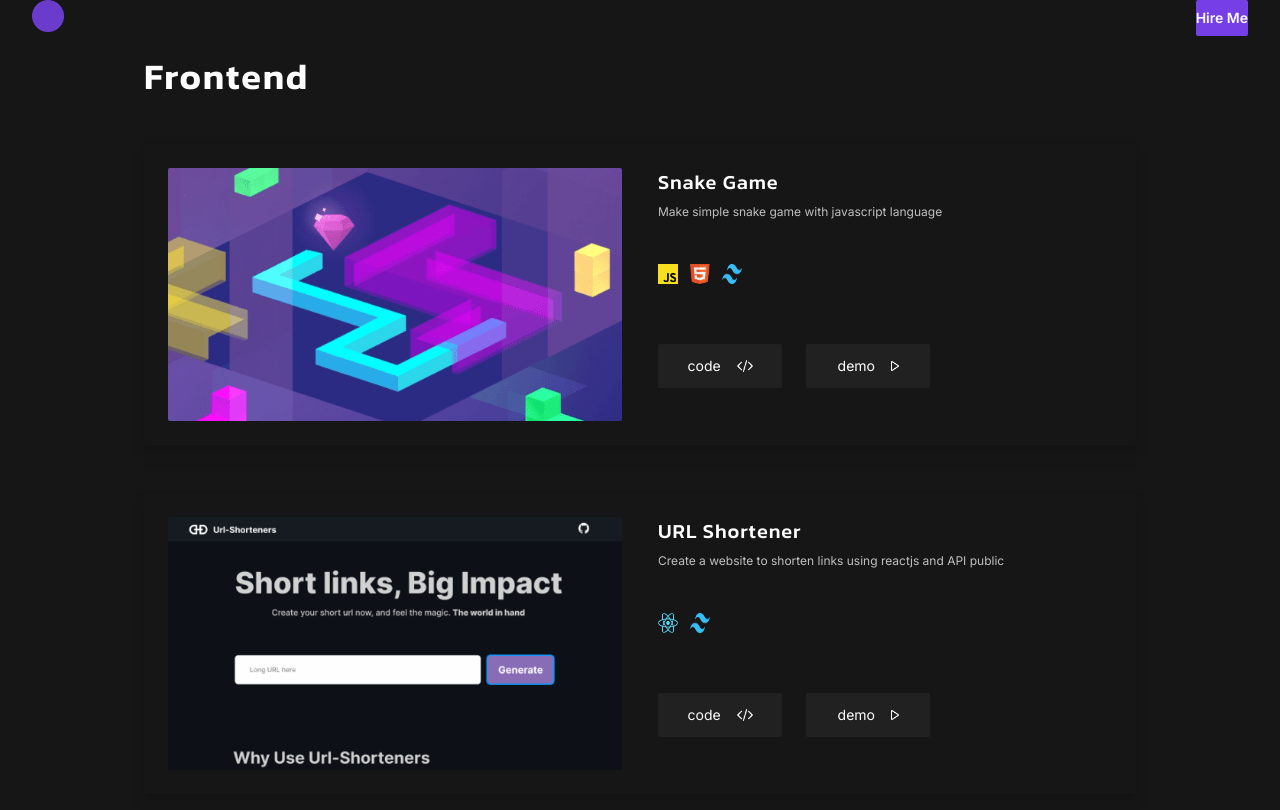
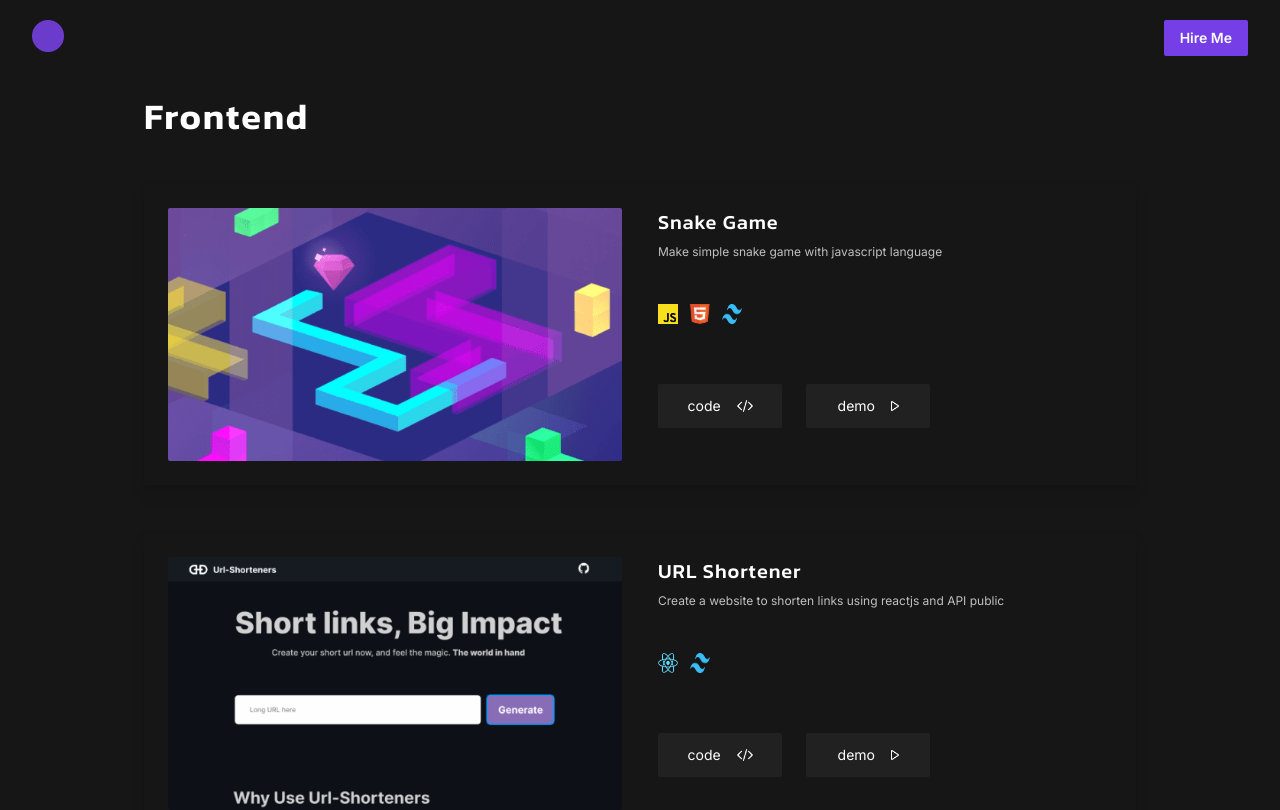
Before and after one commit to rezairfanwijaya/personal-website, a React (Create React App) app: page /frontend in a window 1280 px wide. Shown: the top 810 px of the page. Built offline with nearby package versions, Linux system fonts and the light colour scheme.

Commit message:
add: style

```diff
--- a/src/style/style.css
+++ b/src/style/style.css
@@ -919,6 +919,16 @@ video {
   padding-bottom: 0.75rem;
 }
 
+.py-5{
+  padding-top: 1.25rem;
+  padding-bottom: 1.25rem;
+}
+
+.px-4{
+  padding-left: 1rem;
+  padding-right: 1rem;
+}
+
 .pt-2{
   padding-top: 0.5rem;
 }
@@ -954,14 +964,14 @@ video {
   line-height: 2rem;
 }
 
+.text-4xl{
+  font-size: 2.25rem;
+  line-height: 2.5rem;
+}
+
 .text-lg{
   font-size: 1.125rem;
   line-height: 1.75rem;
-}
-
-.text-4xl{
-  font-size: 2.25rem;
-  line-height: 2.5rem;
 }
 
 .text-\[16px\]{
@@ -1056,11 +1066,6 @@ html {
 .hover\:bg-primary:hover{
   --tw-bg-opacity: 1;
   background-color: rgb(118 62 231 / var(--tw-bg-opacity));
-}
-
-.hover\:bg-dark-card-hover:hover{
-  --tw-bg-opacity: 1;
-  background-color: rgb(25 25 25 / var(--tw-bg-opacity));
 }
 
 .hover\:text-\[\#6B3BCB\]:hover{
@@ -1252,11 +1257,6 @@ html {
     -webkit-filter: var(--tw-blur) var(--tw-brightness) var(--tw-contrast) var(--tw-grayscale) var(--tw-hue-rotate) var(--tw-invert) var(--tw-saturate) var(--tw-sepia) var(--tw-drop-shadow);
             filter: var(--tw-blur) var(--tw-brightness) var(--tw-contrast) var(--tw-grayscale) var(--tw-hue-rotate) var(--tw-invert) var(--tw-saturate) var(--tw-sepia) var(--tw-drop-shadow);
   }
-
-  .md\:hover\:bg-dark-card-hover:hover{
-    --tw-bg-opacity: 1;
-    background-color: rgb(25 25 25 / var(--tw-bg-opacity));
-  }
 }
 
 @media (min-width: 1024px){
@@ -1294,6 +1294,18 @@ html {
 
   .lg\:gap-2{
     gap: 0.5rem;
+  }
+
+  .lg\:gap-6{
+    gap: 1.5rem;
+  }
+
+  .lg\:gap-20{
+    gap: 5rem;
+  }
+
+  .lg\:gap-1{
+    gap: 0.25rem;
   }
 
   .lg\:p-11{
```
